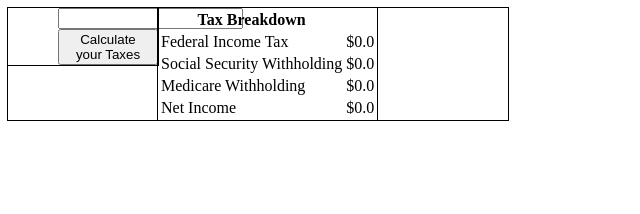
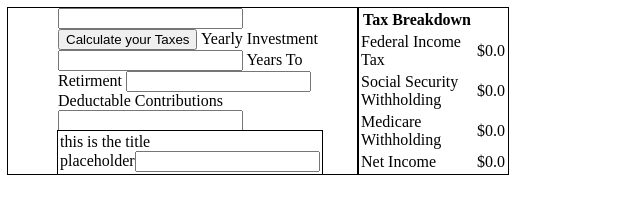
Before and after one commit to IanPFoertsch/taxCalculator, a website: page index.html in a window 1280 px wide. Shown: the whole page, without its empty margins (0-640 px from the left). Drawn offline with nearby package versions, Linux system fonts and the light colour scheme.

Commit message:
added programatic table element

```diff
--- a/index.html
+++ b/index.html
@@ -8,14 +8,25 @@
   <script src="../bower_components/lodash/lodash.js"></script>
   <!-- project files -->
   <script src="scripts/calculators/tax-calculator.js"></script>
+  <script src="scripts/calculators/value-calculator.js"></script>
+
   <script src="scripts/document-listeners/tax-calculator-listener.js"></script>
-  <script src="scripts/calculators/value-calculator.js"></script>
   <script src="scripts/document-listeners/document-prepare.js"></script>
+
+  <script src="scripts/dom-elements/table-element.js"></script>
+  <script src="scripts/dom-elements/title-row-element.js"></script>
+  <script src="scripts/dom-elements/input-row-element.js"></script>
 </head>
 <body>
   <div class="left-bar">
-    <input type="text" id="grossIncome"></input>
+    <input type="number" id="grossIncome"></input>
     <button id="calculateButton">Calculate your Taxes</button>
+    <label for="yearlyInvestment">Yearly Investment</label>
+    <input type="number" id="yearlyInvestment" ></input>
+    <label for="yearsToRetirement">Years To Retirment</label>
+    <input type="number" id="yearsToRetirement"></input>
+    <label for="deductableContributions">Deductable Contributions</label>
+    <input type="number" id="defuctableContributions"></input>
   </div>
   <div class = "main">
 
--- a/scripts/calculators/tax-calculator.js
+++ b/scripts/calculators/tax-calculator.js
@@ -72,8 +72,7 @@ TaxCalculator.netIncome = function(grossIncome) {
 
   var taxableIncome = TaxCalculator.lessDeductions(grossIncome);
   var federalIncomeTax = TaxCalculator.federalIncomeTax(taxableIncome);
-  console.log(grossIncome);
-  console.log(taxableIncome);
+
   return grossIncome - (medicaid + socialSecurity + federalIncomeTax);
 };
 
--- a/scripts/document-listeners/document-prepare.js
+++ b/scripts/document-listeners/document-prepare.js
@@ -1,3 +1,10 @@
 document.addEventListener("DOMContentLoaded", function() {
   TaxCalculatorListener.prepare();
+  var newTable =  new TableElement();
+  var titleRow = new TitleRowElement('this is the title');
+  var newInputRowElement = new InputRowElement('placeholder');
+
+  newTable.prepare('.left-bar', 'person-table');
+  titleRow.prepare('.person-table');
+  newInputRowElement.prepare('.person-table');
 });
--- a/scripts/document-listeners/tax-calculator-listener.js
+++ b/scripts/document-listeners/tax-calculator-listener.js
@@ -13,7 +13,6 @@ TaxCalculatorListener.prepare = function() {
     //TODO: This is a bad way to create a table, with a great deal
     // of custom logic. Consolidate this to a re-useable shared class
     _.forEach(taxes, function(func, name) {
-      console.log("why anm I running?");
       row = table.insertRow();
       nameCell = row.insertCell(0);
 
--- /dev/null
+++ b/scripts/dom-elements/input-row-element.js
@@ -0,0 +1,25 @@
+function InputRowElement(label, fun) {
+  this.label = label;
+  this.functions = fun;
+
+  this.prepare = function(parentIdentifier) {
+    //TODO: this is also very similar logic between classes. figure out
+    //how inheritance works in javascript and use that
+    var parent = document.querySelector(parentIdentifier);
+
+    var div = document.createElement('Div');
+
+    div.className += "input-row";
+
+    var input = document.createElement('Input');
+    input.name = this.label;
+
+    var label = document.createElement('Label');
+    label.innerText = this.label;
+
+    div.appendChild(label);
+    div.appendChild(input);
+
+    parent.appendChild(div, parent);
+  };
+}
--- /dev/null
+++ b/scripts/dom-elements/table-element.js
@@ -0,0 +1,11 @@
+function TableElement() {
+  this.prepare = function(parentIdentifier, cssClasses) {
+    var parent = document.querySelector(parentIdentifier);
+
+    var child = document.createElement("Table");
+
+    child.className += cssClasses;
+
+    parent.appendChild(child);
+  };
+}
--- /dev/null
+++ b/scripts/dom-elements/title-row-element.js
@@ -0,0 +1,15 @@
+function TitleRowElement(label) {
+  this.label = label;
+
+  this.prepare = function(parentIdentifier) {
+    //TODO: this is also very similar logic between classes. figure out
+    //how inheritance works in javascript and use that
+    var parent = document.querySelector(parentIdentifier);
+
+    var div = document.createElement('Div');
+    div.className += "title-row";
+    div.innerText = this.label;
+
+    parent.appendChild(div);
+  };
+}
--- a/style.css
+++ b/style.css
@@ -8,7 +8,7 @@
 .left-bar {
   outline: 1px solid black;
   padding-left: 50px;
-  width: 100px;
+  width: 300px;
   float: left;
 }
 
```
Also changed, not shown: scripts/document-listeners/person-listener.js (added, +61 -0 lines), spec/jasmine_examples/listeners/person-listener-spec.js (added, +26 -0 lines), scripts/calculators/value-calculator.js (line endings or trailing spaces).
